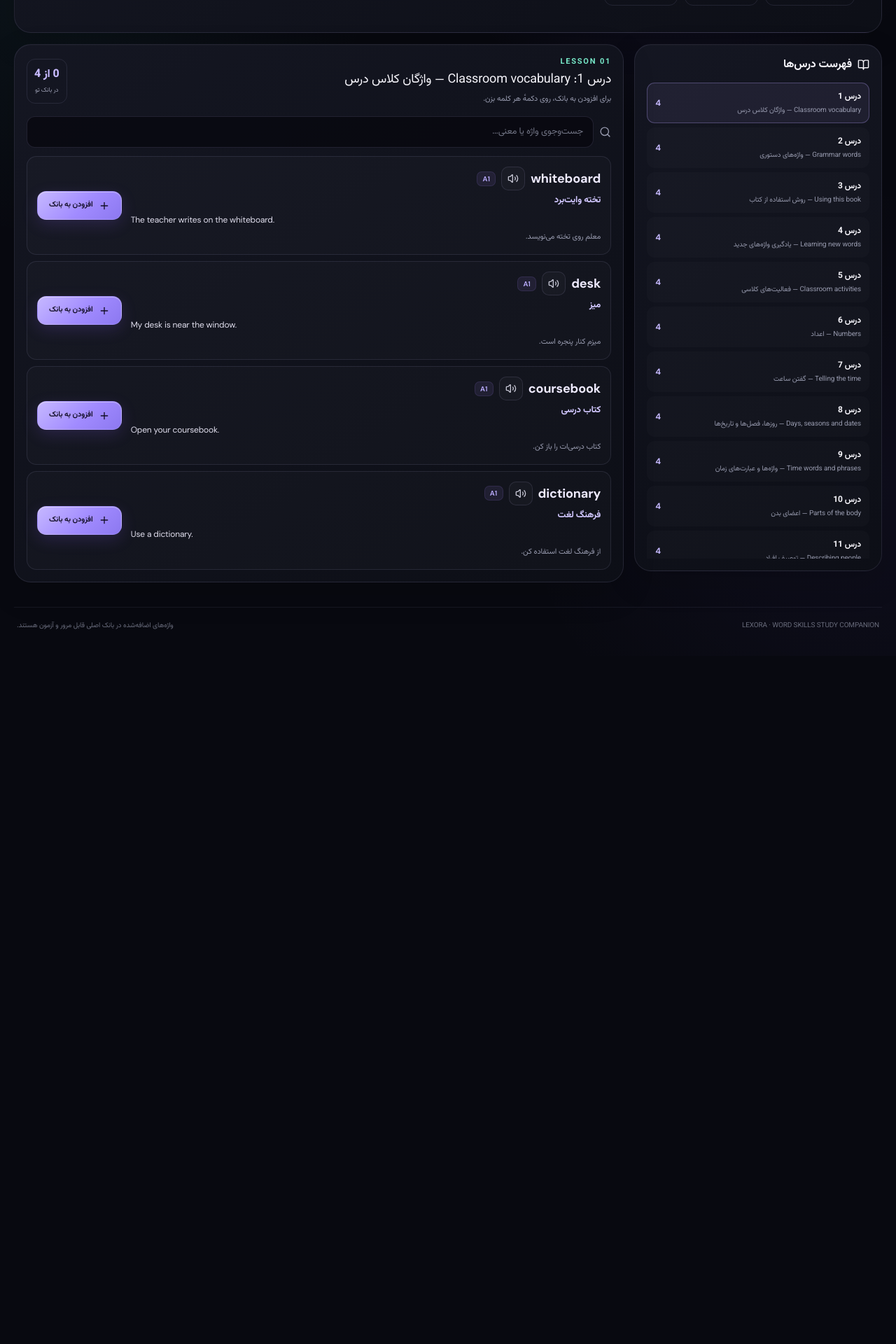
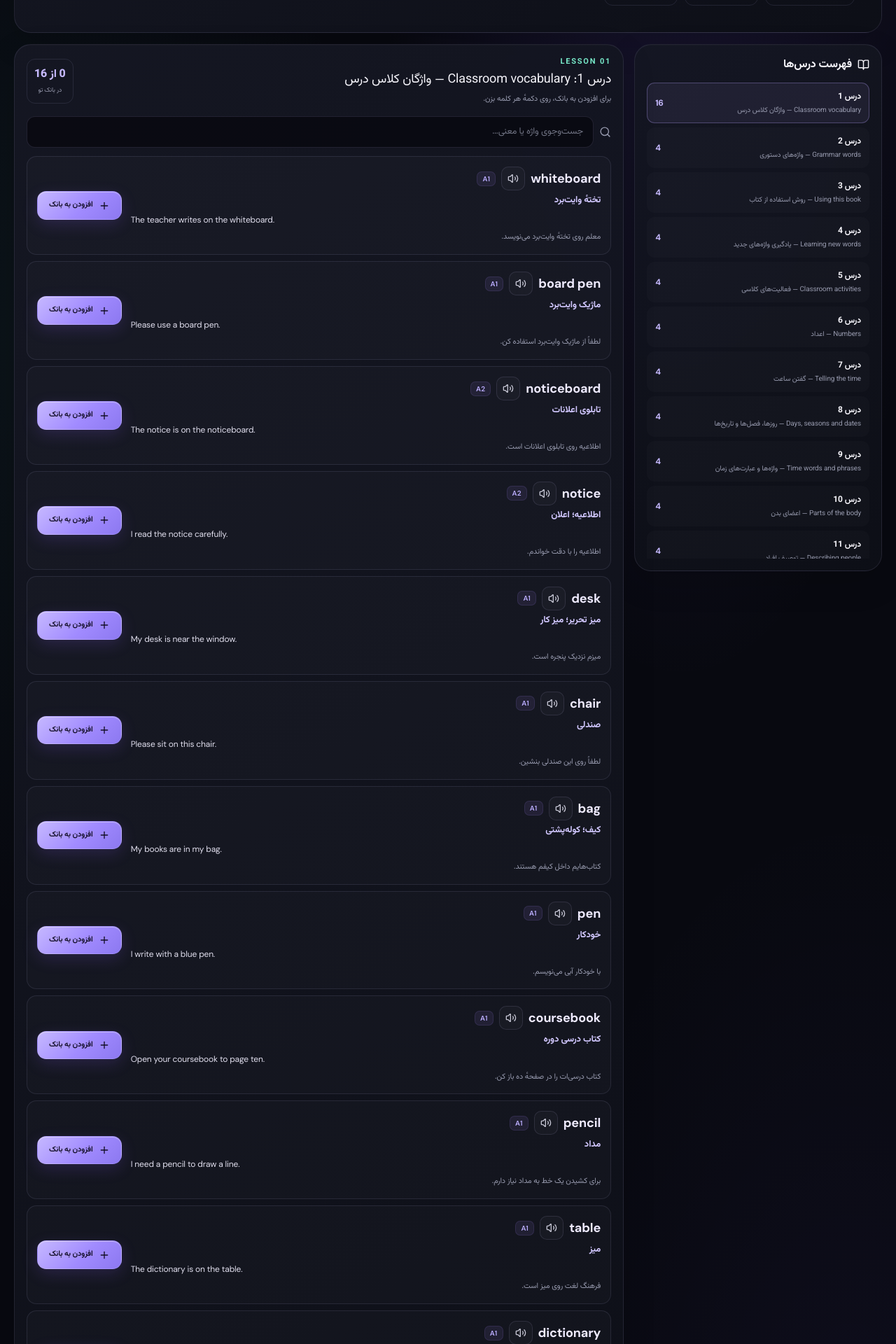
Before and after one commit to Rezadexi/LEXORA, a Next.js app: page /LEXORA/word-skills in a window 1280 px wide. Shown: the part 400-2320 px from the top of the page at 70% size. Before the commit the page ends 1337 px from the top, so only its background shows below. Built offline with nearby package versions, Linux system fonts and the light colour scheme.

Commit message:
Add all 16 core vocabulary items to Word Skills Lesson 1

```diff
--- a/app/word-skills/page.tsx
+++ b/app/word-skills/page.tsx
@@ -7,10 +7,22 @@ import { ArrowRight, BookOpen, Check, Plus, Search, Volume2, Layers3 } from "luc
 type LessonWord = { word: string; meaning: string; example: string; exampleFa: string; level: string };
 const lessons: { id: number; title: string; topic: string; words: LessonWord[] }[] = [
   { id: 1, title: "درس 1", topic: "Classroom vocabulary — واژگان کلاس درس", words: [
-    {word:"whiteboard",meaning:"تخته وایت‌برد",example:"The teacher writes on the whiteboard.",exampleFa:"معلم روی تخته می‌نویسد.",level:"A1"},
-{word:"desk",meaning:"میز",example:"My desk is near the window.",exampleFa:"میزم کنار پنجره است.",level:"A1"},
-{word:"coursebook",meaning:"کتاب درسی",example:"Open your coursebook.",exampleFa:"کتاب درسی‌ات را باز کن.",level:"A1"},
-{word:"dictionary",meaning:"فرهنگ لغت",example:"Use a dictionary.",exampleFa:"از فرهنگ لغت استفاده کن.",level:"A1"}
+    {word:"whiteboard",meaning:"تختهٔ وایت‌برد",example:"The teacher writes on the whiteboard.",exampleFa:"معلم روی تختهٔ وایت‌برد می‌نویسد.",level:"A1"},
+    {word:"board pen",meaning:"ماژیک وایت‌برد",example:"Please use a board pen.",exampleFa:"لطفاً از ماژیک وایت‌برد استفاده کن.",level:"A1"},
+    {word:"noticeboard",meaning:"تابلوی اعلانات",example:"The notice is on the noticeboard.",exampleFa:"اطلاعیه روی تابلوی اعلانات است.",level:"A2"},
+    {word:"notice",meaning:"اطلاعیه؛ اعلان",example:"I read the notice carefully.",exampleFa:"اطلاعیه را با دقت خواندم.",level:"A2"},
+    {word:"desk",meaning:"میز تحریر؛ میز کار",example:"My desk is near the window.",exampleFa:"میزم نزدیک پنجره است.",level:"A1"},
+    {word:"chair",meaning:"صندلی",example:"Please sit on this chair.",exampleFa:"لطفاً روی این صندلی بنشین.",level:"A1"},
+    {word:"bag",meaning:"کیف؛ کوله‌پشتی",example:"My books are in my bag.",exampleFa:"کتاب‌هایم داخل کیفم هستند.",level:"A1"},
+    {word:"pen",meaning:"خودکار",example:"I write with a blue pen.",exampleFa:"با خودکار آبی می‌نویسم.",level:"A1"},
+    {word:"coursebook",meaning:"کتاب درسی دوره",example:"Open your coursebook to page ten.",exampleFa:"کتاب درسی‌ات را در صفحهٔ ده باز کن.",level:"A1"},
+    {word:"pencil",meaning:"مداد",example:"I need a pencil to draw a line.",exampleFa:"برای کشیدن یک خط به مداد نیاز دارم.",level:"A1"},
+    {word:"table",meaning:"میز",example:"The dictionary is on the table.",exampleFa:"فرهنگ لغت روی میز است.",level:"A1"},
+    {word:"dictionary",meaning:"فرهنگ لغت؛ واژه‌نامه",example:"Look up the word in a dictionary.",exampleFa:"کلمه را در یک فرهنگ لغت جست‌وجو کن.",level:"A1"},
+    {word:"CD",meaning:"لوح فشرده",example:"The course includes a CD.",exampleFa:"این دوره شامل یک لوح فشرده است.",level:"A1"},
+    {word:"CD player",meaning:"دستگاه پخش سی‌دی",example:"The CD player is on the desk.",exampleFa:"دستگاه پخش سی‌دی روی میز است.",level:"A1"},
+    {word:"piece of paper",meaning:"یک برگ کاغذ؛ تکه‌ای کاغذ",example:"Write your name on a piece of paper.",exampleFa:"نامت را روی یک برگ کاغذ بنویس.",level:"A1"},
+    {word:"exercise book / notebook",meaning:"دفتر تمرین؛ دفتر یادداشت",example:"Write the answers in your exercise book.",exampleFa:"پاسخ‌ها را در دفتر تمرینت بنویس.",level:"A1"}
   ]},
   { id: 2, title: "درس 2", topic: "Grammar words — واژه‌های دستوری", words: [
     {word:"noun",meaning:"اسم",example:"Teacher is a noun.",exampleFa:"Teacher اسم است.",level:"A2"},
```
